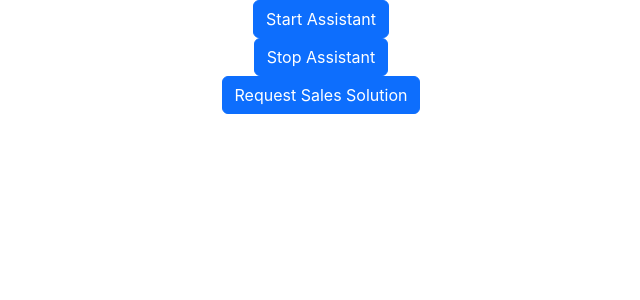
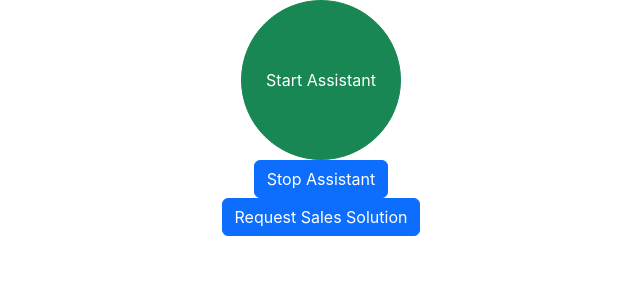
Before and after one commit to m-romberg/QBuilder-version-1, a React (Create React App) app: page / in a window 1280 px wide. Shown: the top 300 px of the page, without its empty margins (319-959 px from the left). Built offline with nearby package versions, Linux system fonts and the light colour scheme.

Commit message:
add cdd to record button

```diff
--- a/src/buttons/RecordButton.css
+++ b/src/buttons/RecordButton.css
@@ -0,0 +1,4 @@
+.RecordButton .Button {
+    width: 10rem;
+    height: 10rem;
+}
--- a/src/buttons/RecordButton.js
+++ b/src/buttons/RecordButton.js
@@ -17,10 +17,14 @@ import './RecordButton.css';
 function RecordButton({ record }) {
   console.debug("inside RecordButton");
   return (
-    <Container className="RecordButton">
+    <Container className="RecordButton" >
       <Row>
         <Col>
-          <Button onClick={record}>
+          <Button
+            onClick={record}
+            className="RecordButton Button rounded-circle"
+            variant="success"
+            >
             Start Assistant
           </Button>
         </Col>
```
